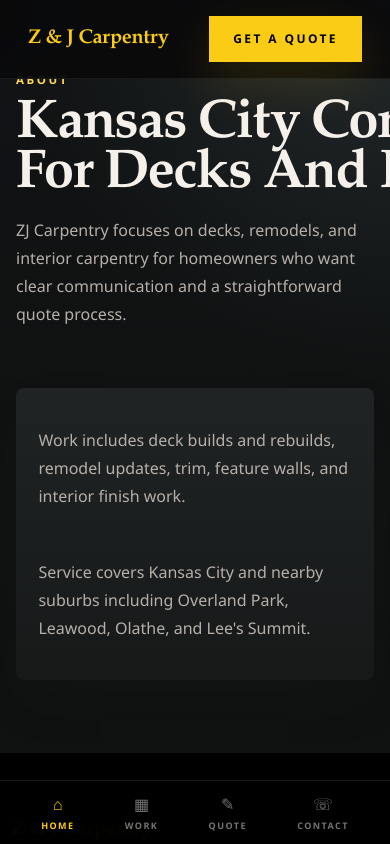
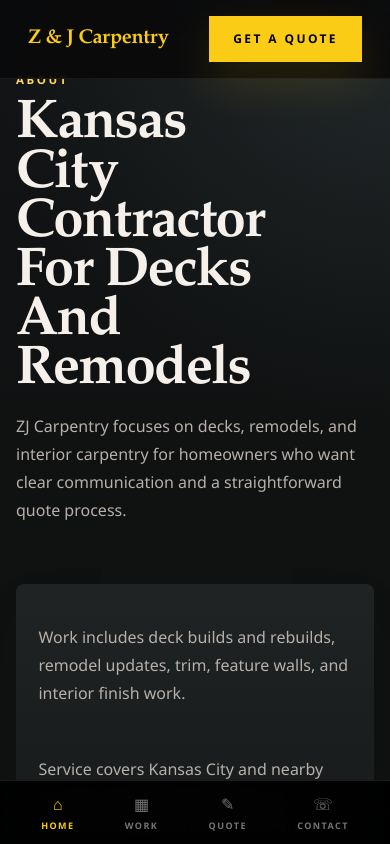
Before and after one commit to krcoffelt/ZJCarpentry, a Next.js app: page /about in a window 390 px wide. Shown: the top 844 px of the page. Built offline with nearby package versions, Linux system fonts and the light colour scheme.

Commit message:
Fix mobile section clipping

```diff
--- a/app/globals.css
+++ b/app/globals.css
@@ -2268,9 +2268,29 @@ h4 {
     max-width: none;
   }
 
+  .desktop-hero-line,
+  .desktop-cta-line,
+  .two-line-lock span {
+    white-space: normal;
+  }
+
   .desktop-hero-actions {
     flex-direction: column;
     align-items: stretch;
+  }
+
+  .desktop-feature-card {
+    aspect-ratio: auto;
+    min-height: 32rem;
+  }
+
+  .desktop-wide-image-card {
+    aspect-ratio: auto;
+    min-height: 14rem;
+  }
+
+  .desktop-testimonial-grid {
+    gap: 2rem;
   }
 
   .desktop-feature-copy,
@@ -2297,4 +2317,8 @@ h4 {
   .desktop-process-section {
     padding: 5rem 0;
   }
-}
+
+  .desktop-cta-banner {
+    padding-bottom: 7rem;
+  }
+}
```
